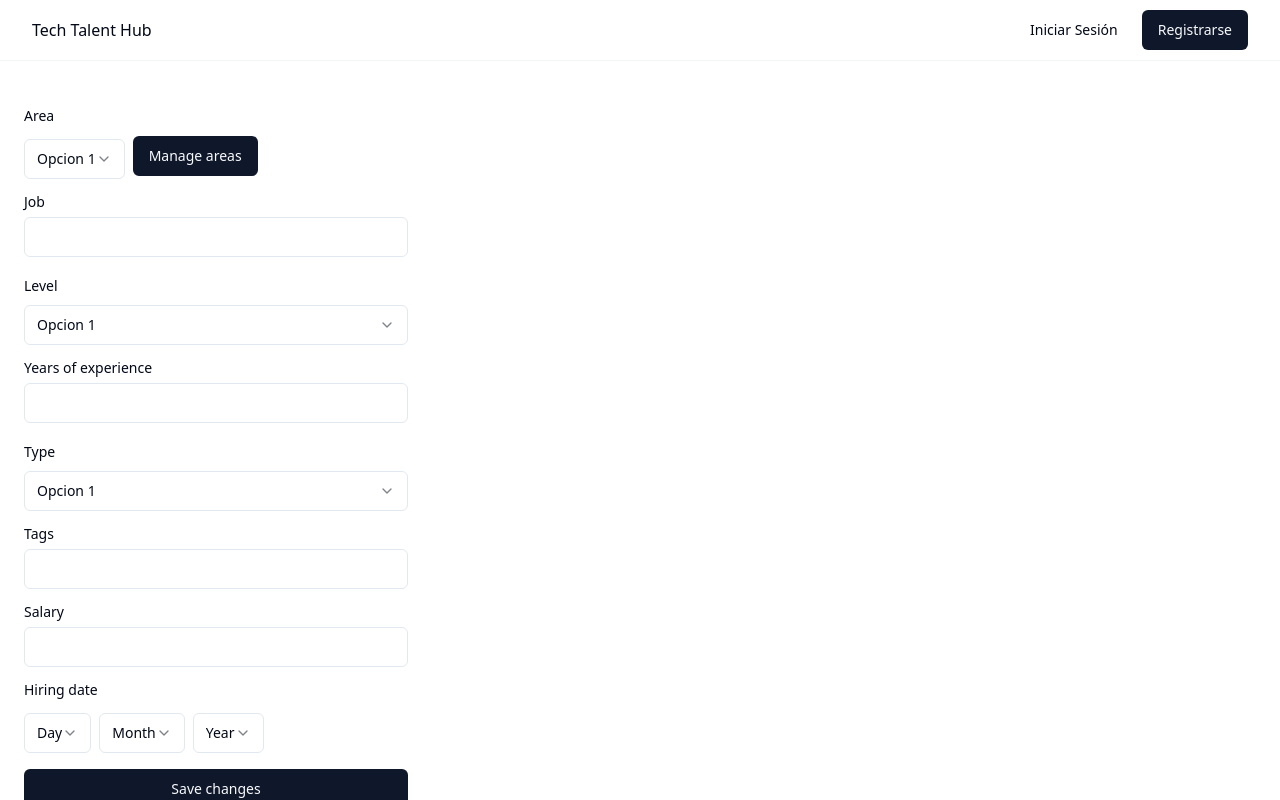
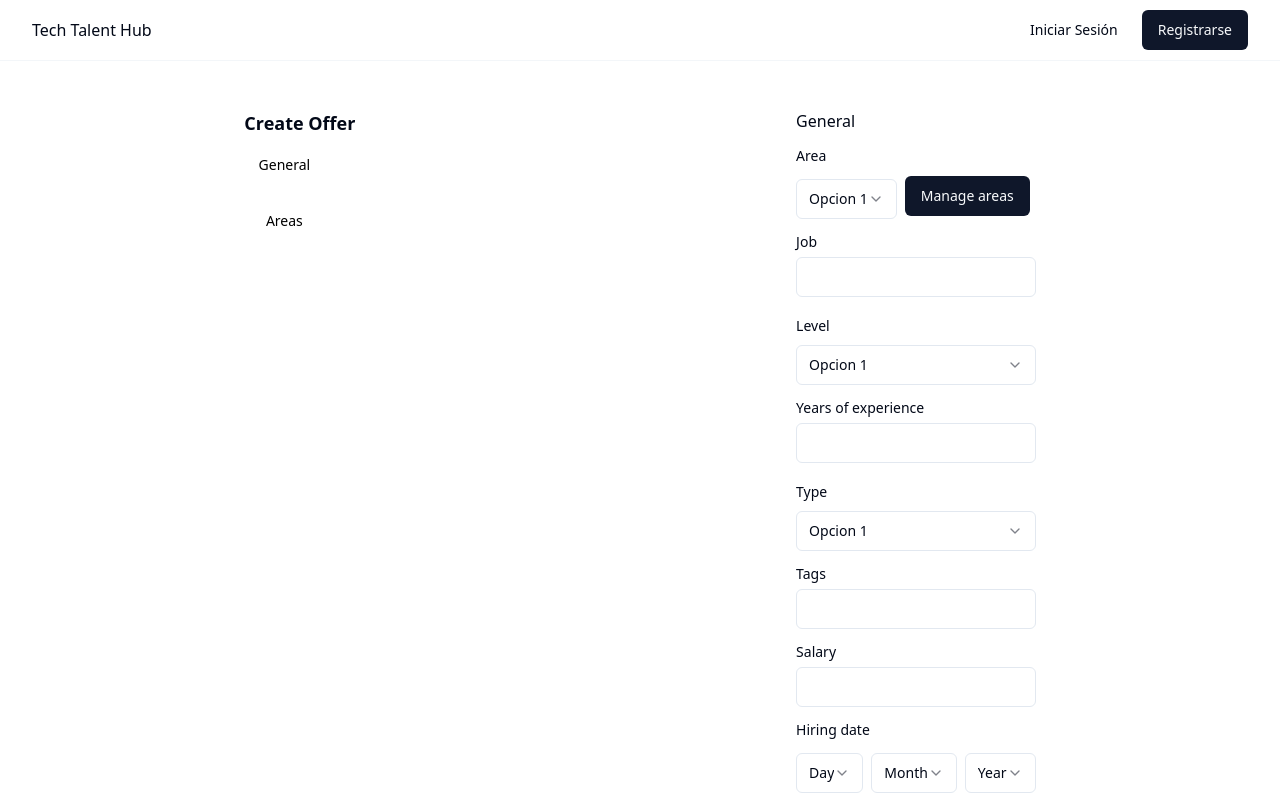
Before and after one commit to dancrewzus/tech-talent-hub-front, a React (Vite) app: page /offers-create in a window 1280 px wide. Shown: the top 800 px of the page. Built offline with nearby package versions, Linux system fonts and the light colour scheme.

Commit message:
create articles y create offers se encuentran presentables

```diff
--- a/src/features/offers/pages/components/general.tsx
+++ b/src/features/offers/pages/components/general.tsx
@@ -7,6 +7,7 @@ import { Label } from "@/components/ui/label";
 export function General() {
 	return (
 		<Main className="flex w-full max-w-sm flex-col space-y-4">
+			<h5>General</h5>
 			{/* Area */}
 			<div className="flex items-center space-x-2">
 				<div className="flex flex-col space-y-2">
--- a/src/features/offers/pages/offers-create.tsx
+++ b/src/features/offers/pages/offers-create.tsx
@@ -1,11 +1,25 @@
 import { Main } from "@/components/main";
 
 import { General } from "./components/general";
+import { Sidebar } from "./components/sidebar";
 
 export function OffersCreate() {
 	return (
 		<Main className="mx-auto w-full max-w-screen-xl space-y-8 pb-12 sm:px-6 sm:pt-12">
-			<General></General>
+			<div
+				style={{
+					display: "flex",
+					flexDirection: "row",
+					justifyContent: "space-around",
+				}}
+			>
+				<div>
+					<Sidebar></Sidebar>
+				</div>
+				<div>
+					<General></General>
+				</div>
+			</div>
 		</Main>
 	);
 }
```
Also changed, not shown: 1 other file (tests, documents, lock files or other folders).
